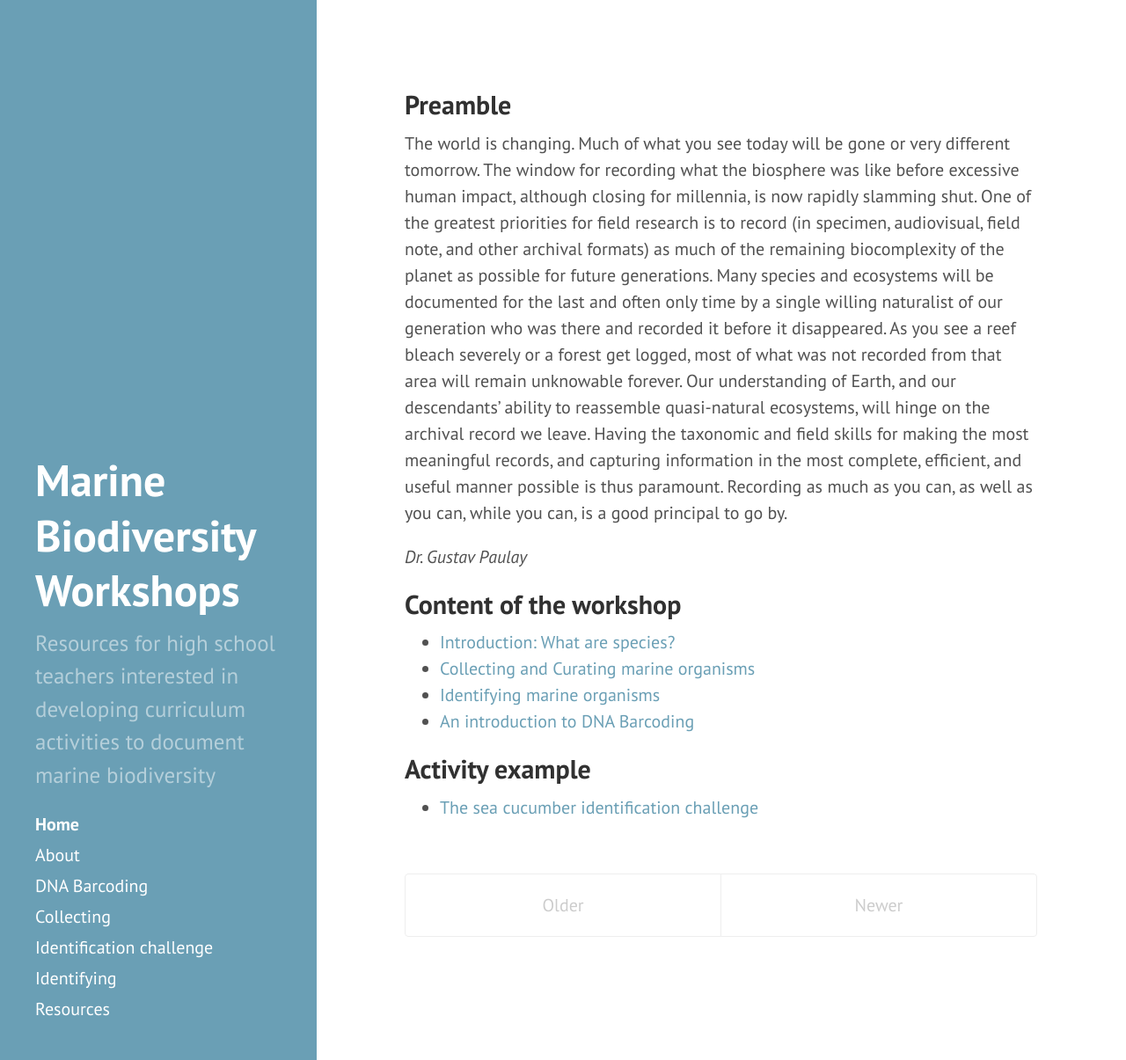
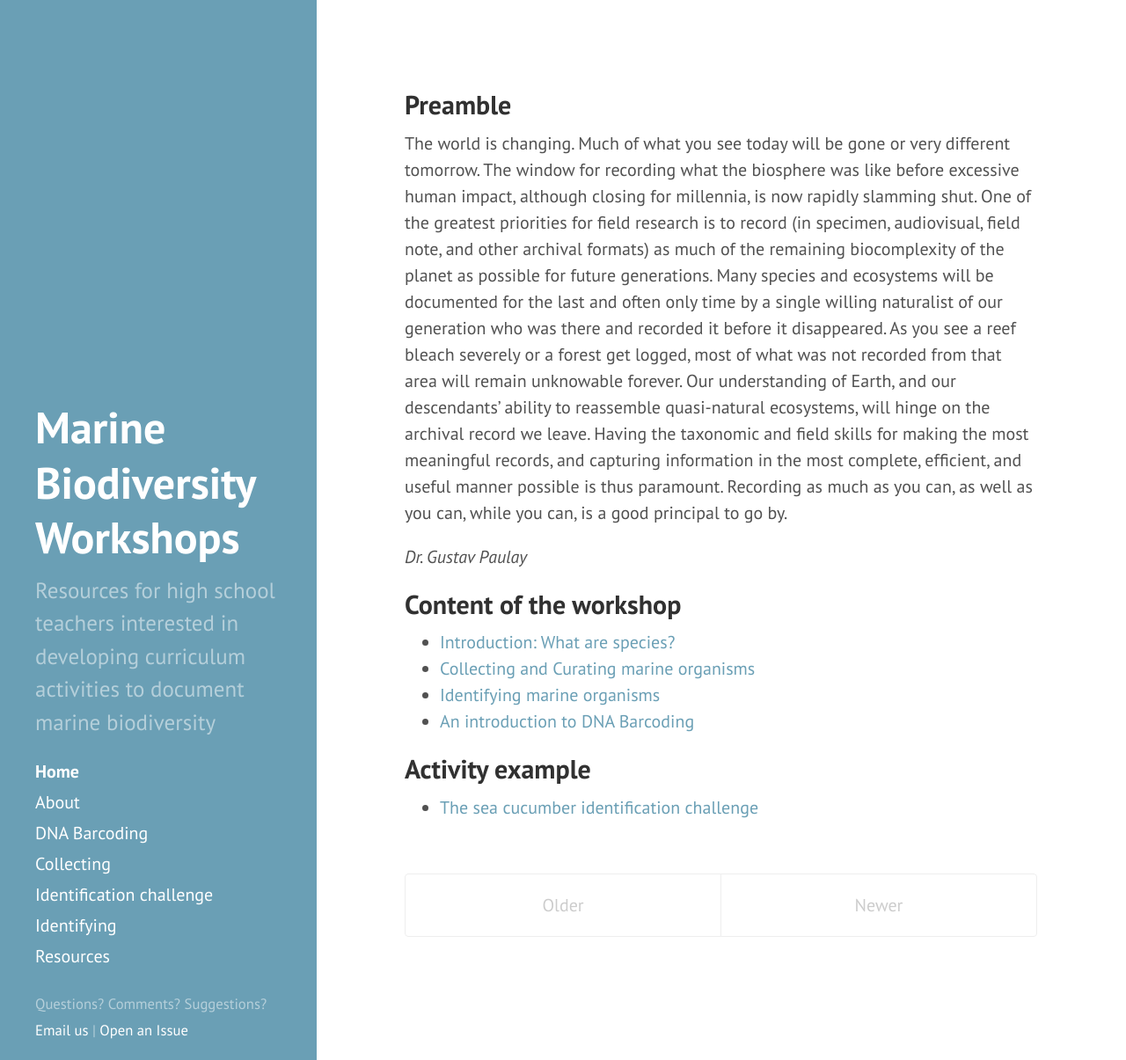
Before and after one commit to marine-diversity-workshops/marine-diversity-workshops.github.io, a Jekyll site: the page built from index.html, in a window 1280 px wide and 1205 px high. Shown: the whole window at 88% size. Built offline with Jekyll 4.4.1, drawn with Linux system fonts in a browser that asks for light colours; nearby versions of some CDN libraries; the list of posts is cut into pages by our own code.

Commit message:
add contact info to sidebar

```diff
--- a/_includes/sidebar.html
+++ b/_includes/sidebar.html
@@ -28,5 +28,11 @@
 
     </nav>
 
+    <small>
+    Questions? Comments? Suggestions?
+    <a href="mailto:francois.michonneau@gmail.com">Email us</a> |
+    <a href="https://github.com/marine-diversity-workshops/marine-diversity-workshops.github.io/issues">Open
+    an Issue</a>
+    </small>
   </div>
 </div>
```
